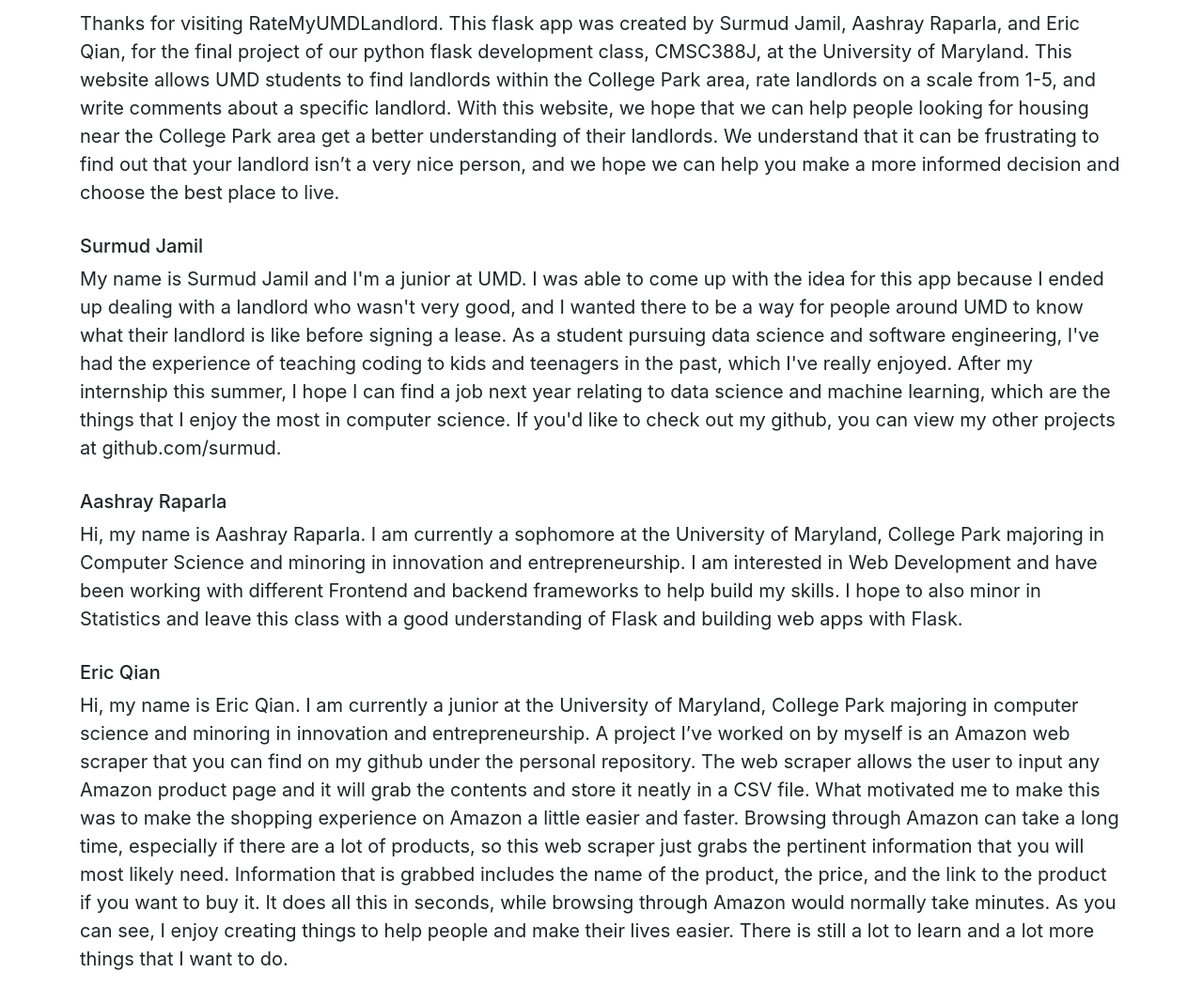
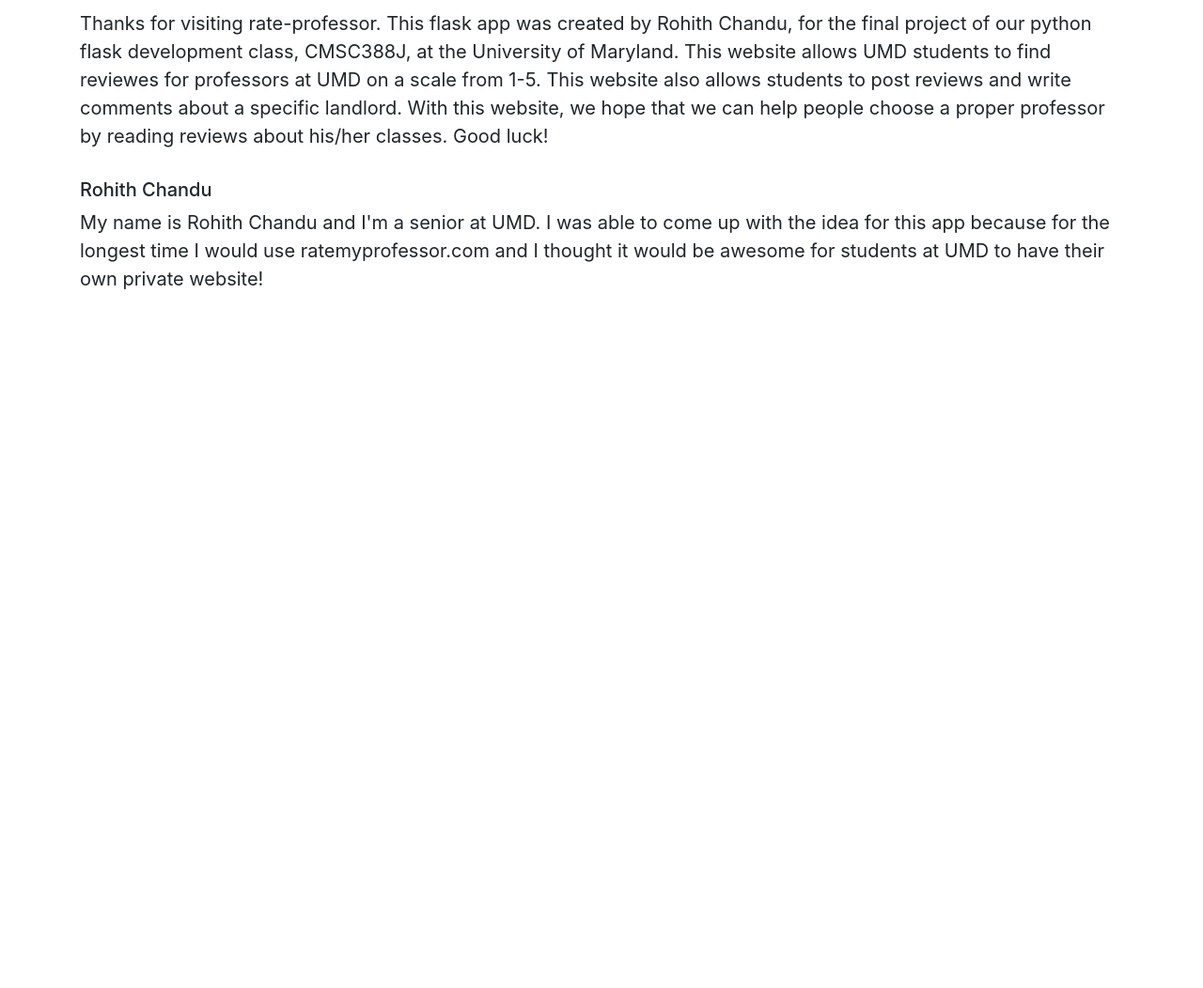
Before and after one commit to Rohith-17/CMSC388J, a Flask app: page /about in a window 1280 px wide. Shown: the part 348-1400 px from the top of the page at 94% size. After the commit the page ends 656 px from the top, so only its background shows below. Run offline with Flask 2, Linux system fonts and the light colour scheme; some libraries are stand-ins or nearby versions.

Commit message:
Update about.html

```diff
--- a/flask_app/templates/about.html
+++ b/flask_app/templates/about.html
@@ -2,36 +2,15 @@
 {% block content %}
 <h3>About Us</h3>
 <ps style="font-size: 20px">
-    Thanks for visiting RateMyUMDLandlord. This flask app was created by Surmud Jamil, Aashray Raparla, and Eric Qian, for the final project of our python flask development class, CMSC388J, at the University of Maryland.
-    This website allows UMD students to find landlords within the College Park area, rate landlords on a scale from 1-5, and write comments about a specific landlord.
-    With this website, we hope that we can help people looking for housing near the College Park area get a better understanding of their landlords. We understand that it can be frustrating to
-    find out that your landlord isn’t a very nice person, and we hope we can help you make a more informed decision and choose the best place to live.
+    Thanks for visiting rate-professor. This flask app was created by Rohith Chandu, for the final project of our python flask development class, CMSC388J, at the University of Maryland.
+    This website allows UMD students to find reviewes for professors at UMD on a scale from 1-5. This website also allows students to post reviews and write comments about a specific landlord.
+    With this website, we hope that we can help people choose a proper professor by reading reviews about his/her classes. Good luck!
     <br />
     <br />
-    <h5>Surmud Jamil</h5>
-    My name is Surmud Jamil and I'm a junior at UMD. I was able to come up with the idea for this app because I ended up dealing with a landlord who wasn't very good, and I wanted there to be a way for people
-    around UMD to know what their landlord is like before signing a lease.
-    As a student pursuing data science and software engineering, I've had the experience of teaching coding to kids and teenagers in the past, which I've really enjoyed. After my internship this summer,
-    I hope I can find a job next year relating to data science and machine learning, which are the things that I enjoy the most in computer science. If you'd like to check out my github, you can view my other projects
-    at github.com/surmud.
+    <h5>Rohith Chandu</h5>
+    My name is Rohith Chandu and I'm a senior at UMD. I was able to come up with the idea for this app because for the longest time I would use ratemyprofessor.com and I thought it would be awesome for students at UMD to have their own private website!
     <br />
     <br />
-    <h5>Aashray Raparla</h5>
-    Hi, my name is Aashray Raparla. I am currently a sophomore at the University of Maryland, College Park majoring in Computer Science and minoring in innovation and
-    entrepreneurship. I am interested in Web Development and have been working with different Frontend and backend frameworks to help build my skills. I hope to also minor
-    in Statistics and leave this class with a good understanding of Flask and building web apps with Flask.
-
-    <br />
-    <br />
-    <h5>Eric Qian</h5>
-    Hi, my name is Eric Qian. I am currently a junior at the University of Maryland, College Park majoring in computer science and minoring in innovation and entrepreneurship.
-    A project I’ve worked on by myself is an Amazon web scraper that you can find on my github under the personal repository. The web scraper allows the user to input any Amazon
-    product page and it will grab the contents and store it neatly in a CSV file. What motivated me to make this was to make the shopping experience on Amazon a little easier
-    and faster. Browsing through Amazon can take a long time, especially if there are a lot of products, so this web scraper just grabs the pertinent information that you will
-    most likely need. Information that is grabbed includes the name of the product, the price, and the link to the product if you want to buy it. It does all this in seconds,
-    while browsing through Amazon would normally take minutes. As you can see, I enjoy creating things to help people and make their lives easier. There is still a lot to
-    learn and a lot more things that I want to do.
-
 
   </p>
 
```
